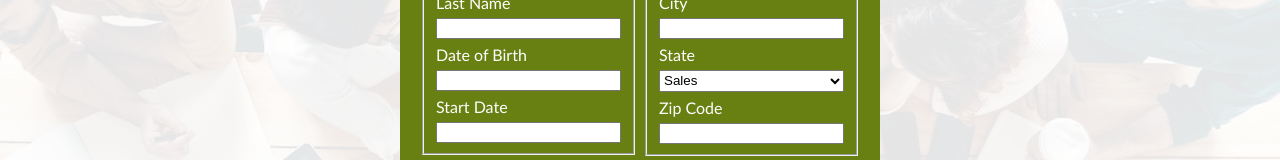
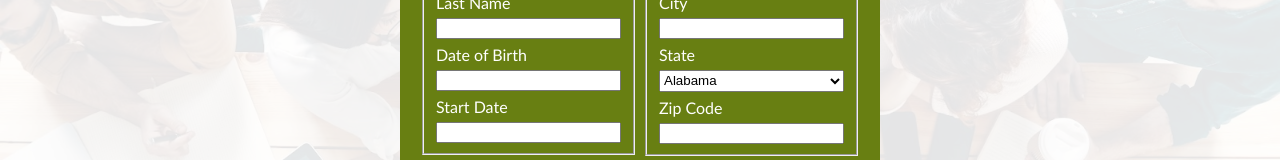
Before and after one commit to mohaali77/P14-JS-React, a React (Create React App) app in the folder hrnet/: page / in a window 1280 px wide. Shown: the part 285-445 px from the top of the page. Built offline with nearby package versions, Linux system fonts and the light colour scheme.

Commit message:
Update menu.jsx

```diff
--- a/hrnet/src/components/menu/menu.jsx
+++ b/hrnet/src/components/menu/menu.jsx
@@ -1,16 +1,18 @@
 import './style/menu.css'
 
 
-export default function Menu({ className, name, id, forName, text }) {
+export default function Menu({ className, name, id, forName, text, data }) {
+
+    console.log(data);
 
     return <>
-        <label className={className} for={forName}>{text}</label>
+        <label className={className} htmlFor={forName}>{text}</label>
         <select name={name} id={id}>
-            <option>Sales</option>
-            <option>Marketing</option>
-            <option>Engineering</option>
-            <option>Human Resources</option>
-            <option>Legal</option>
+            {data.map((data) => (
+                <option key={data.abbreviation} value={data.abbreviation}>
+                    {data.name}
+                </option>
+            ))}
         </select>
     </>
 }
```
